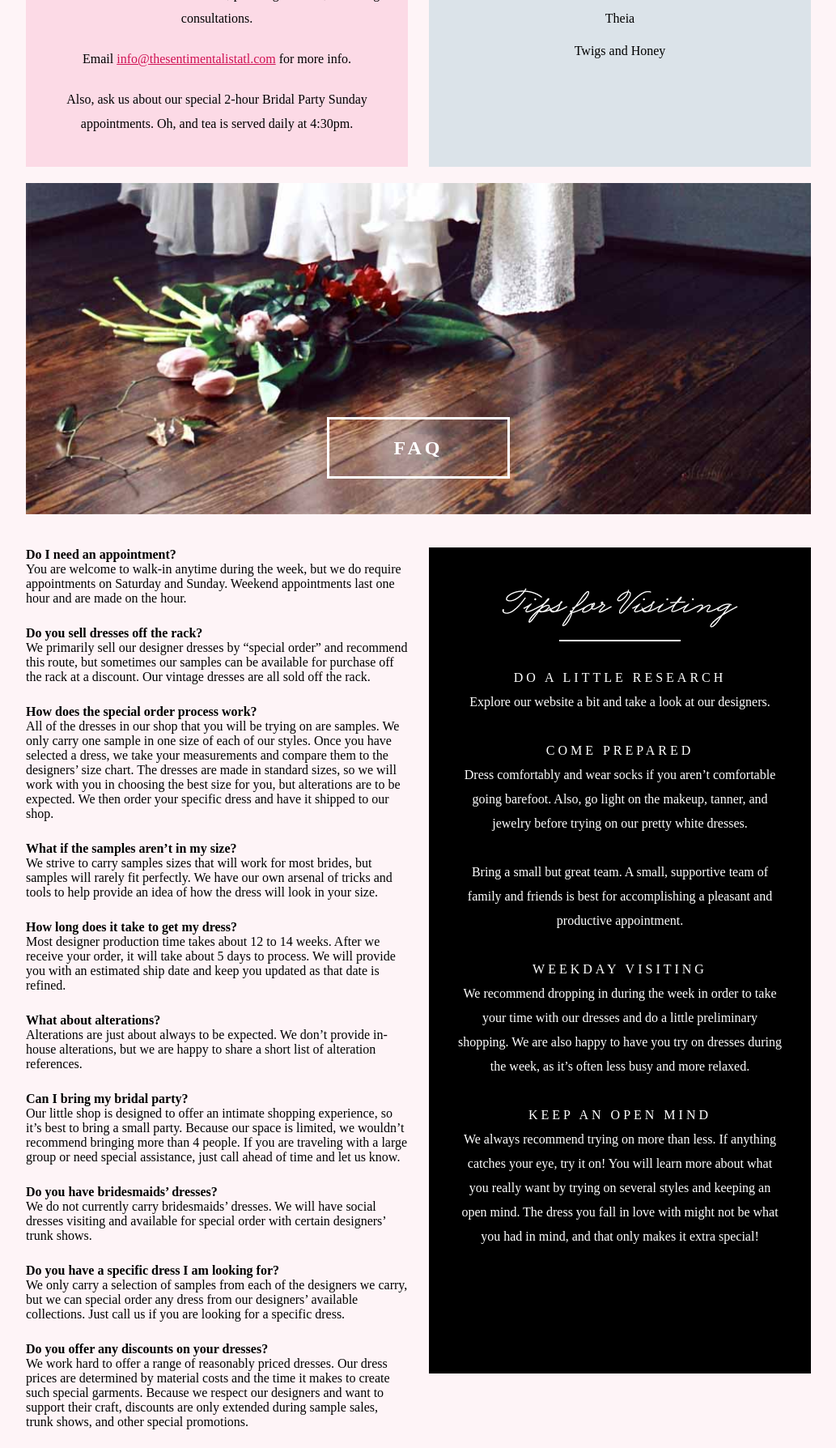
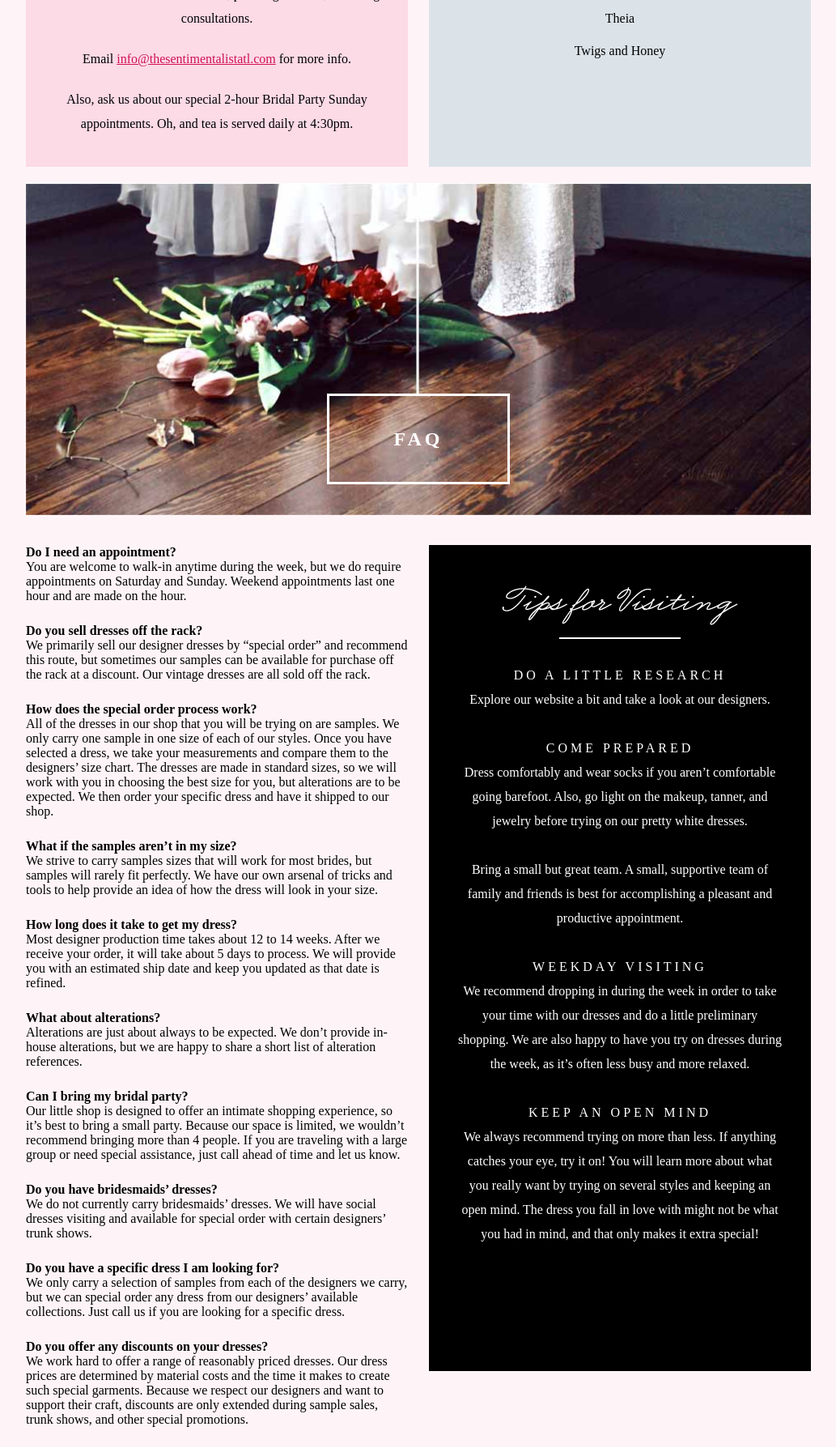
Before and after one commit to egoodberry/thesentimentalist, a PHP site: page / in a window 1280 px wide. Shown: the part 2295-4083 px from the top of the page at 81% size, without its empty margins (123-1156 px from the left). Run offline with PHP 8.4, Linux system fonts and the light colour scheme; some libraries are stand-ins or nearby versions.

Commit message:
Fix FAQ layout.

```diff
--- a/css/layout.css
+++ b/css/layout.css
@@ -150,17 +150,17 @@
   width: 100%;
 }
 #faq {
-  margin-top: -170px;
+  margin-top: -200px;
 }
 #faq h2 {
   color: #fff;
   border: solid 3px #fff;
-  padding: 20px 0;
+  padding: 38px 0;
   text-align: center;
   width: 220px;
   letter-spacing: 4px;
   margin: 0 auto;
-  margin-bottom: 85px;
+  margin-bottom: 75px;
 }
 #faq section {
   min-height: 920px;
```
Also changed, not shown: images/faq-bg.jpg.
